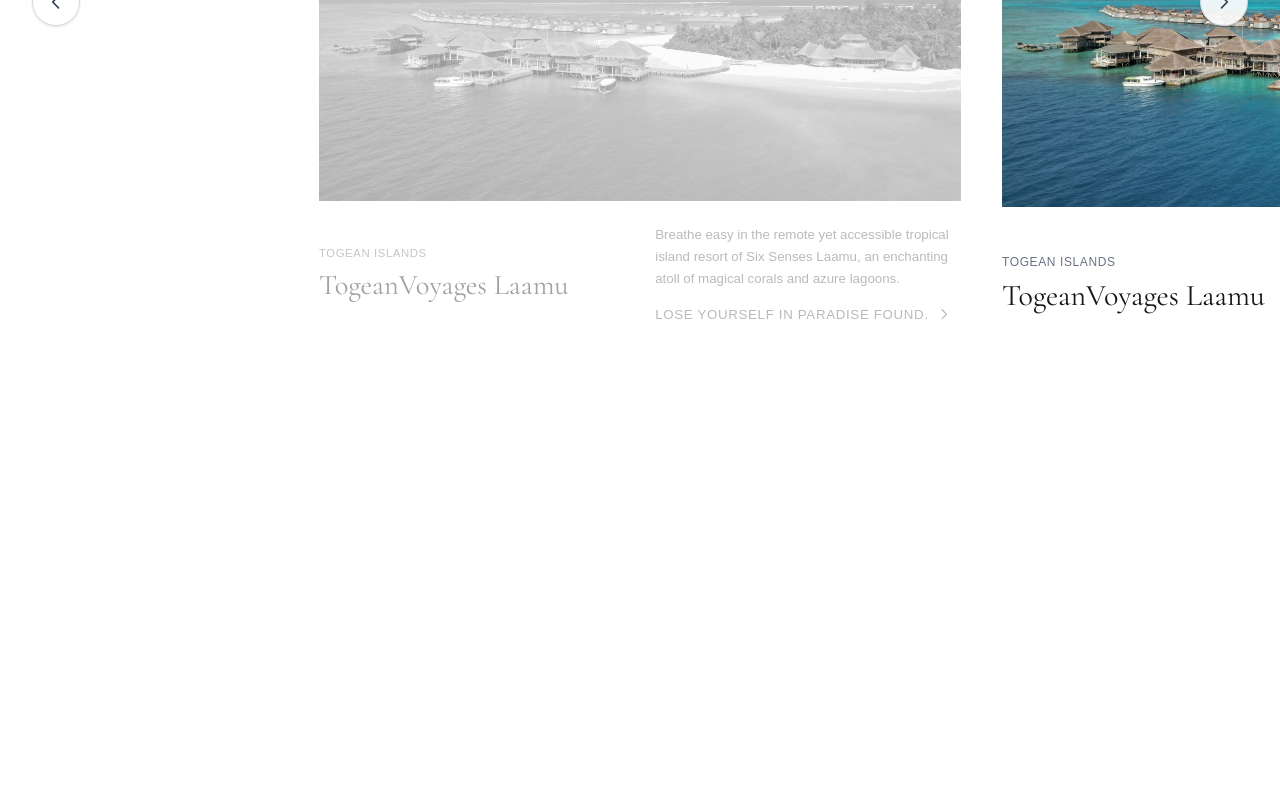
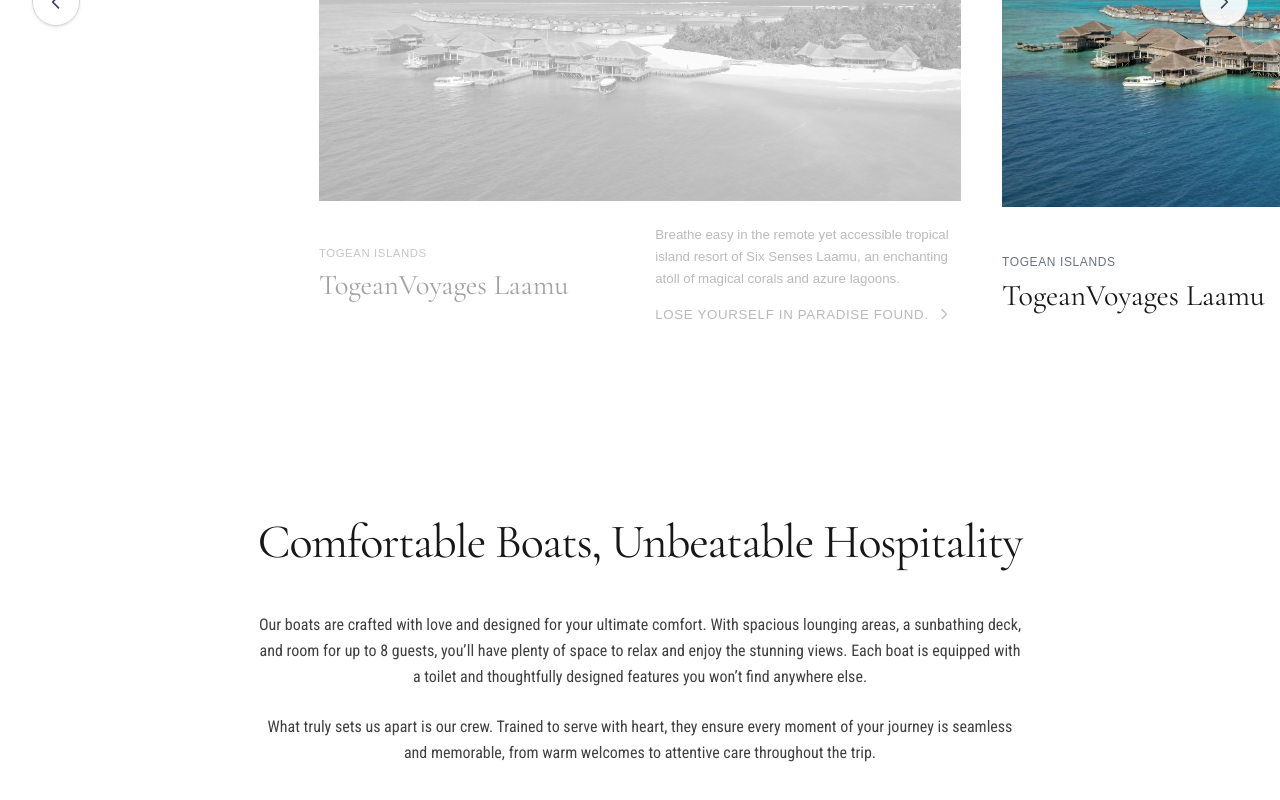
Before and after one commit to AhmadDzulfikar/togean-voyage, a Next.js app: page / in a window 1280 px wide. Shown: the part 943-1743 px from the top of the page. Before the commit the page ends 1359 px from the top, so only its background shows below. Built offline with nearby package versions, Linux system fonts and the light colour scheme.

Commit message:
feat: add boats & hospitality intro section

```diff
--- a/src/app/page.tsx
+++ b/src/app/page.tsx
@@ -1,6 +1,7 @@
 import Hero from "@/components/Hero";
 import Navbar from "@/components/Navbar";
 import SpotlightCarousel from "@/components/SpotlightCarousel";
+import BoatsHospitalityIntro from "@/components/BoatsHospitalityIntro";
 
 export default function Home() {
   return (
@@ -9,6 +10,7 @@
       <main>
         <Hero />
         <SpotlightCarousel />
+        <BoatsHospitalityIntro />
       </main>
     </>
   );
--- /dev/null
+++ b/src/components/BoatsHospitalityIntro.tsx
@@ -0,0 +1,26 @@
+import React from 'react';
+
+const BoatsHospitalityIntro = () => {
+    return (
+        <section className="bg-white py-16 md:py-24">
+            <div className="mx-auto max-w-5xl px-6 text-center">
+                {/* Title */}
+                <h2 className="font-canto text-3xl md:text-5xl leading-tight tracking-tight text-neutral-900">
+                    Comfortable Boats, Unbeatable Hospitality
+                </h2>
+
+                {/* Body Text */}
+                <div className="mx-auto mt-8 md:mt-10 max-w-2xl md:max-w-3xl font-avenir text-sm md:text-base leading-relaxed text-neutral-700">
+                    <p>
+                        Our boats are crafted with love and designed for your ultimate comfort. With spacious lounging areas, a sunbathing deck, and room for up to 8 guests, you’ll have plenty of space to relax and enjoy the stunning views. Each boat is equipped with a toilet and thoughtfully designed features you won’t find anywhere else.
+                    </p>
+                    <p className="mt-6">
+                        What truly sets us apart is our crew. Trained to serve with heart, they ensure every moment of your journey is seamless and memorable, from warm welcomes to attentive care throughout the trip.
+                    </p>
+                </div>
+            </div>
+        </section>
+    );
+};
+
+export default BoatsHospitalityIntro;
```
